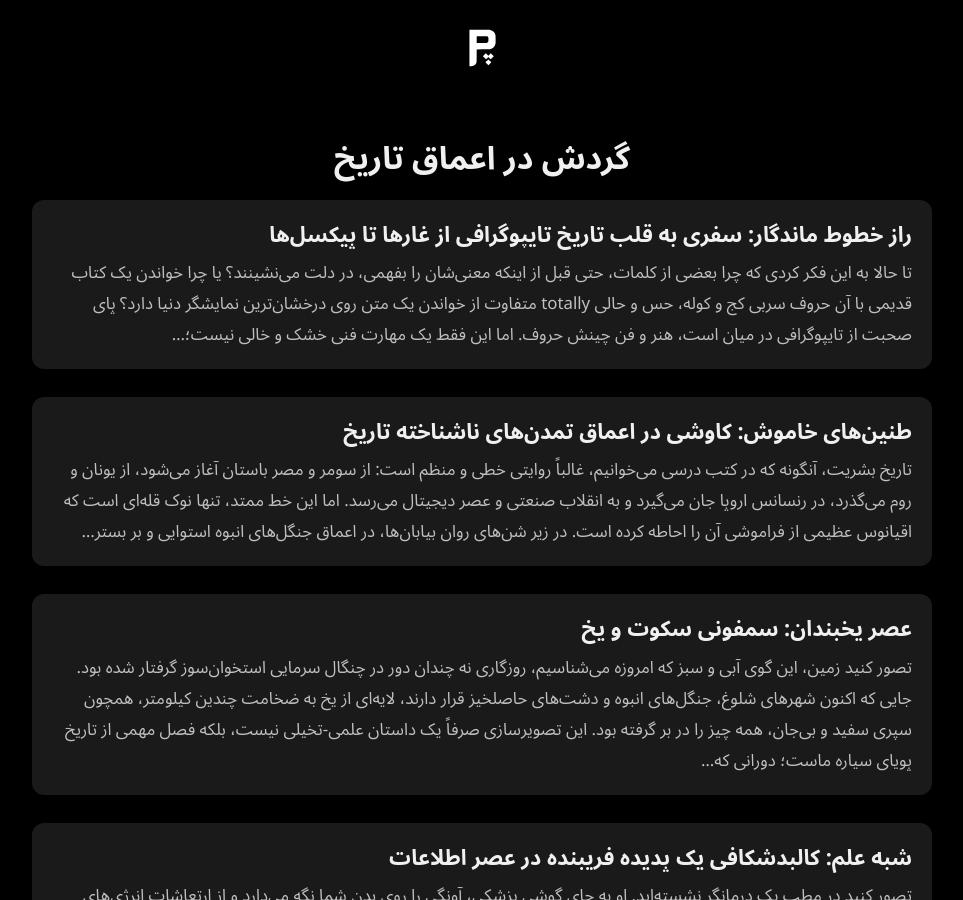
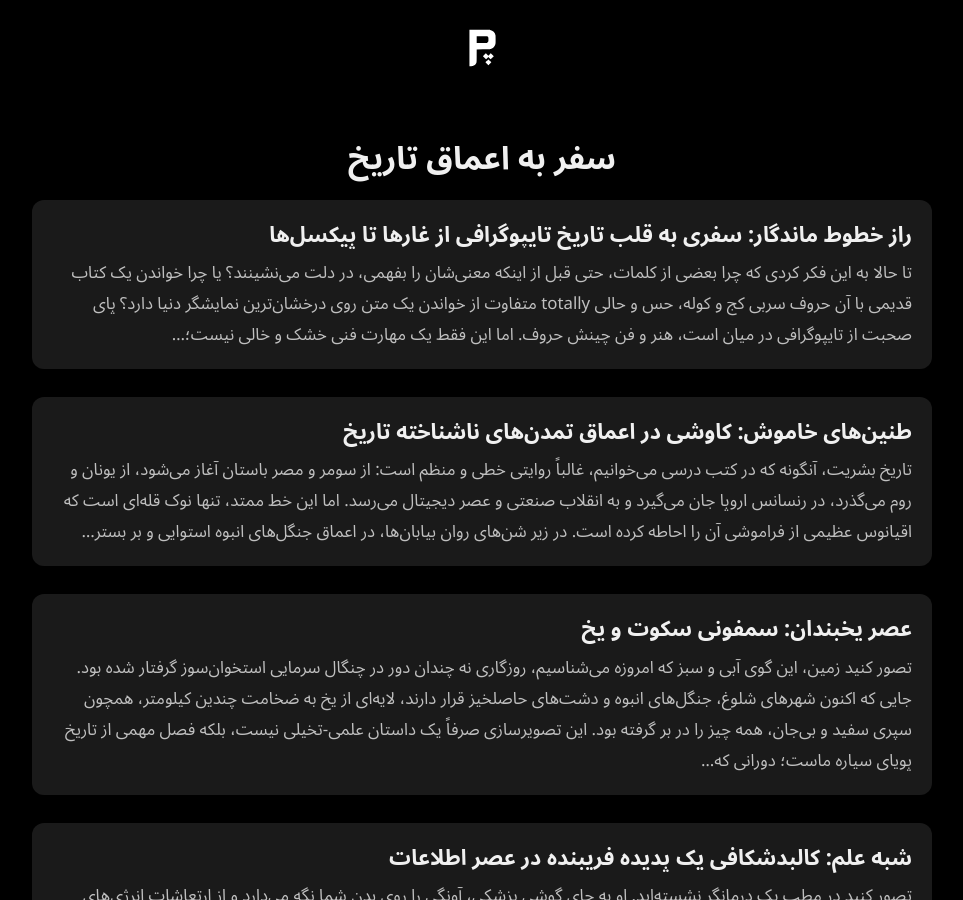
Before and after one commit to darkblog/darkblog.github.io, a Jekyll site: the page built from index.html, in a window 1280 px wide and 900 px high. Shown: the whole window, without its empty margins (158-1121 px from the left). Built offline with Jekyll 4.4.1, drawn with Linux system fonts in a browser that asks for light colours.

Commit message:
Update index.html

```diff
--- a/index.html
+++ b/index.html
@@ -6,7 +6,7 @@ is_home: true
 ---
 
 <section class="posts-section" aria-labelledby="page-title-heading">
-  <h1 id="page-title-heading" class="page-title">گردش در اعماق تاریخ</h1>
+  <h1 id="page-title-heading" class="page-title">سفر به اعماق تاریخ</h1>
   <div class="posts-list">
     {% for post in site.posts limit: 100 %}
     <a href="{{ post.url }}" class="post-card" aria-label="{{ post.title }}">
```
